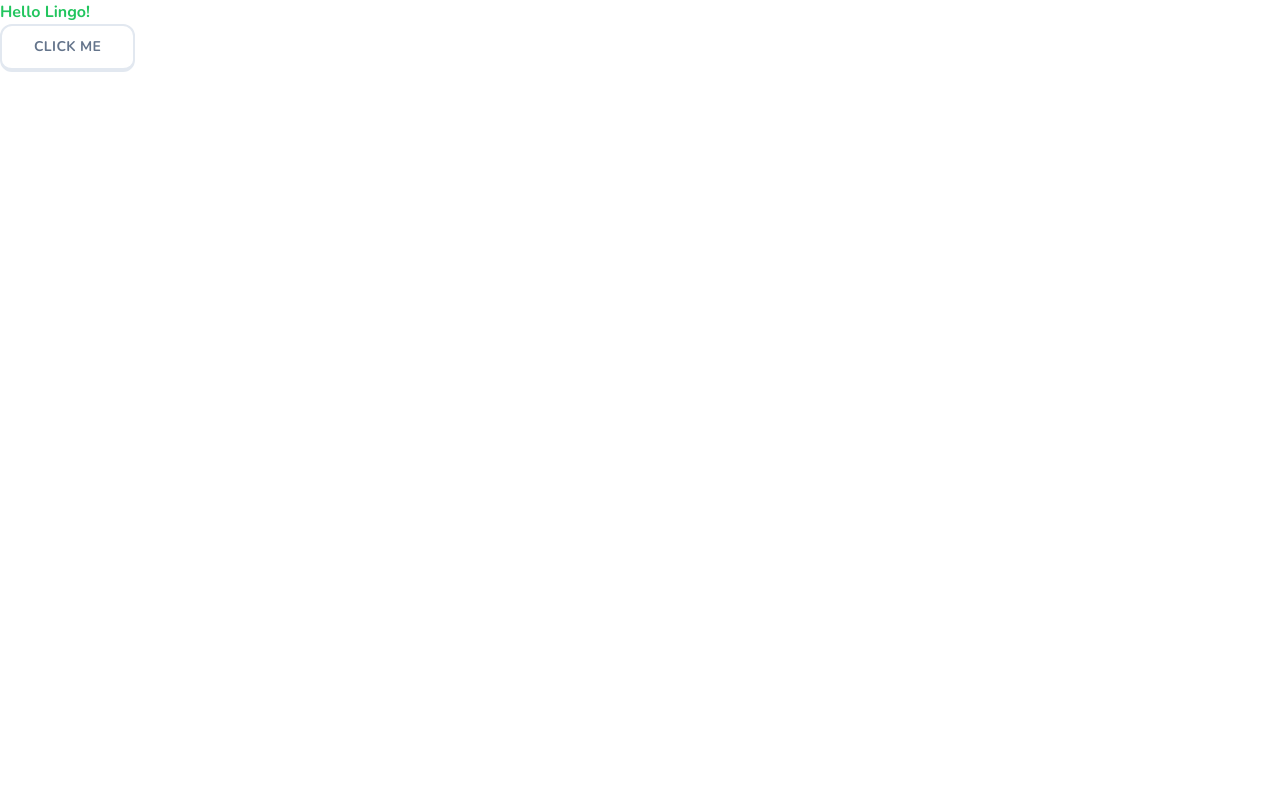
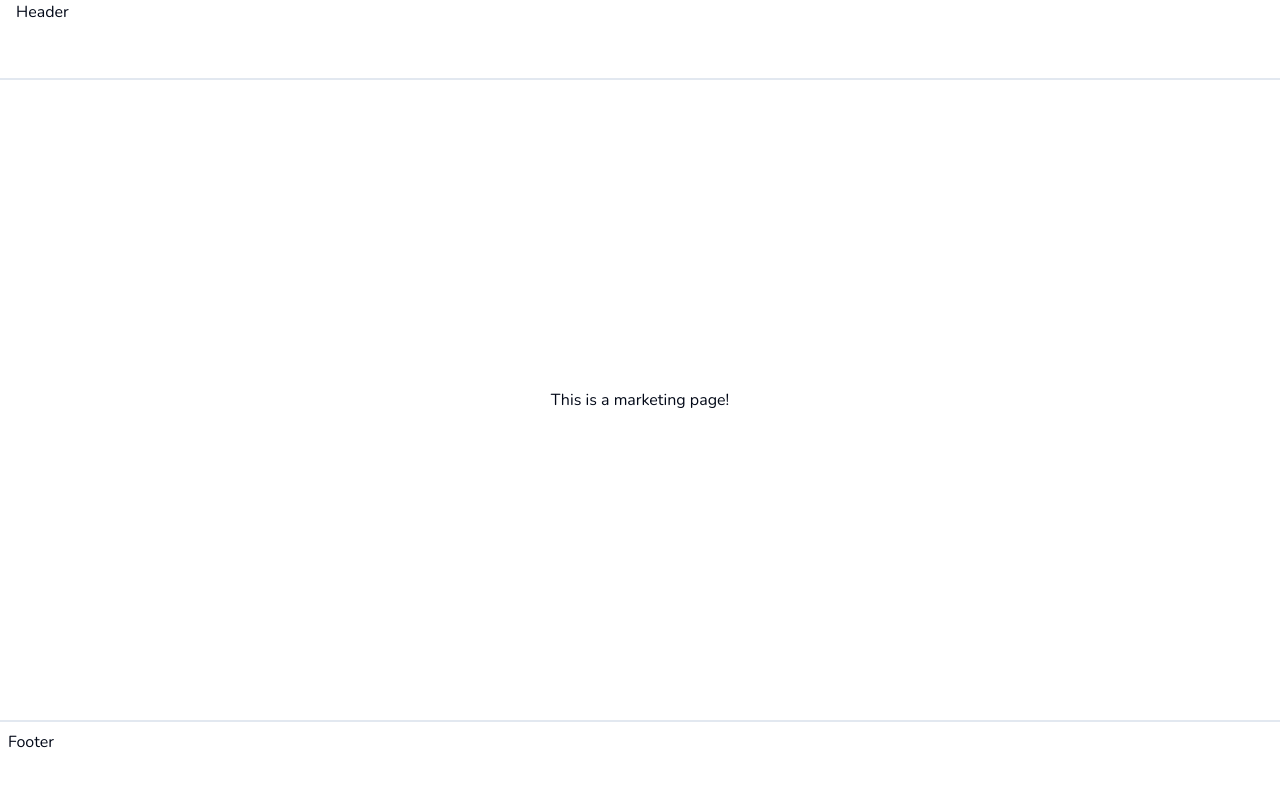
Before and after one commit to botshen/lingo, a Next.js app: page / in a window 1280 px wide. Shown: the top 786 px of the page. Built offline with nearby package versions, Linux system fonts and the light colour scheme.

Commit message:
创建布局组件

```diff
--- /dev/null
+++ b/app/(marketing)/footer.tsx
@@ -0,0 +1,7 @@
+export const Footer = () => {
+  return (
+    <footer className="hidden lg:block h-20 w-full border-t-2 border-slate-200 p-2">
+      Footer
+    </footer>
+  );
+};
--- /dev/null
+++ b/app/(marketing)/header.tsx
@@ -0,0 +1,7 @@
+export const Header = () => {
+  return (
+    <header className="h-20 w-full border-b-2 border-slate-200 px-4">
+      Header
+    </header>
+  );
+};
--- /dev/null
+++ b/app/(marketing)/layout.tsx
@@ -0,0 +1,20 @@
+import { Footer } from "./footer";
+import { Header } from "./header";
+
+type Props = {
+  children: React.ReactNode;
+};
+
+const MarketingLayout = ({ children }: Props) => {
+  return (
+    <div className="min-h-screen flex flex-col ">
+      <Header />
+      <main className="flex flex-1 flex-col justify-center items-center">
+        {children}
+      </main>
+      <Footer />
+    </div>
+  );
+};
+
+export default MarketingLayout;
--- /dev/null
+++ b/app/(marketing)/page.tsx
@@ -0,0 +1,9 @@
+import { Button } from "@/components/ui/button";
+
+export default function Home() {
+  return (
+    <div>
+      <p>This is a marketing page!</p>
+    </div>
+  );
+}
--- a/app/page.tsx
+++ /dev/null
@@ -1,10 +0,0 @@
-import { Button } from "@/components/ui/button";
-
-export default function Home() {
-  return (
-    <div className="text-green-500 font-bold ">
-      <p>Hello Lingo!</p>
-      <Button size="lg">Click me</Button>
-    </div>
-  );
-}
```
